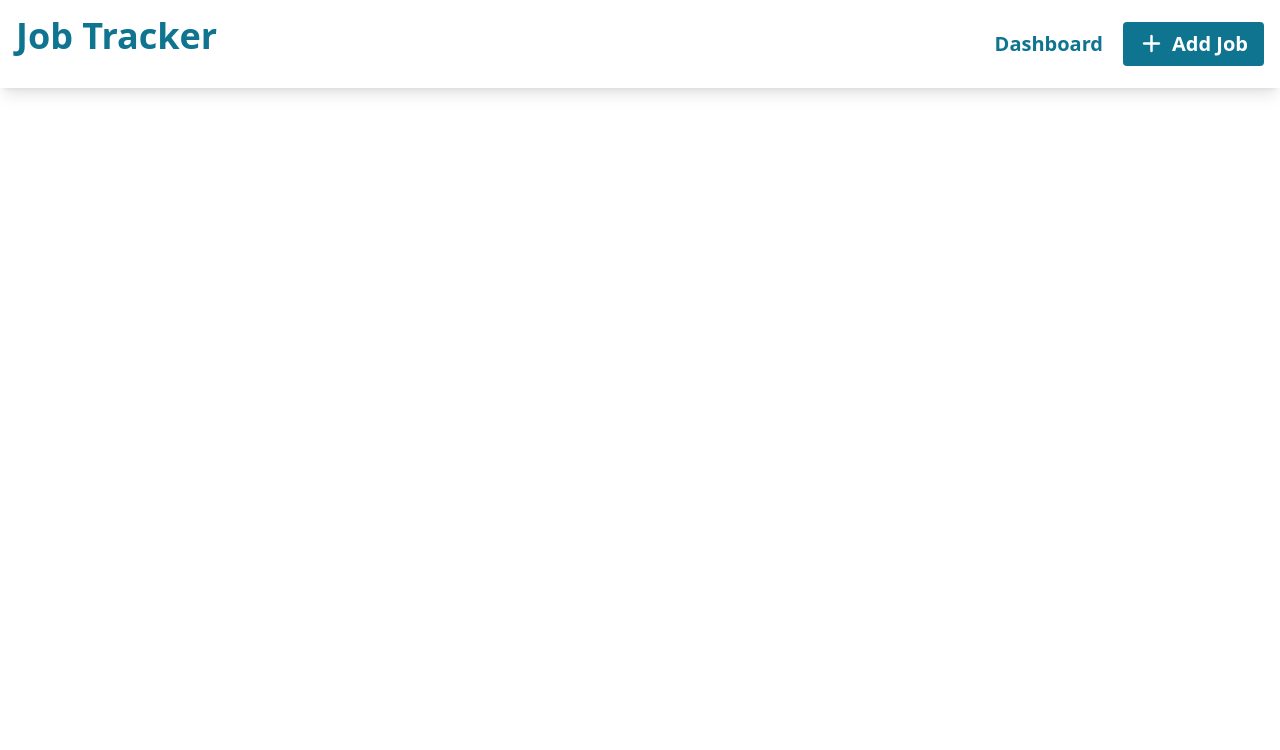
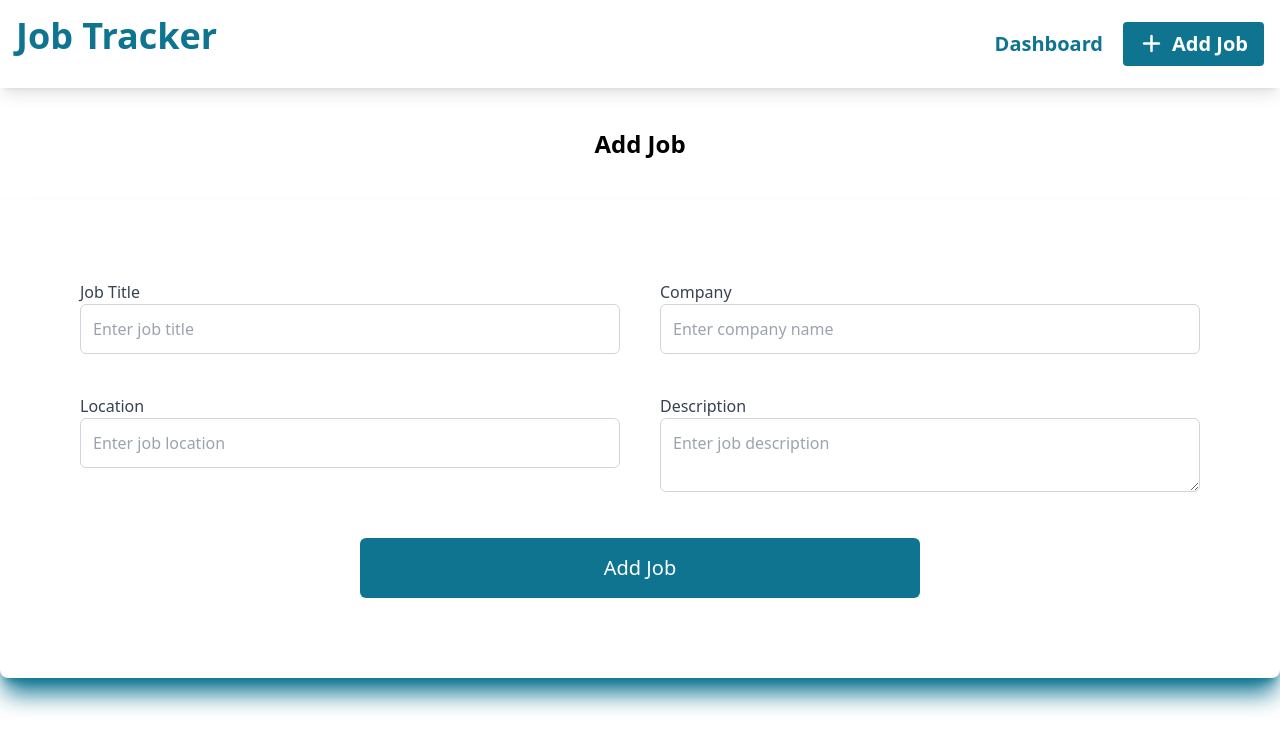
Before and after one commit to Nada-ibrahim12/Job-Application-Tracker-ReactJS, a React (Vite) app: page /add in a window 1280 px wide. Shown: the top 750 px of the page. Built offline with nearby package versions, Linux system fonts and the light colour scheme.

Commit message:
AddJob page

```diff
--- a/src/App.jsx
+++ b/src/App.jsx
@@ -1,7 +1,7 @@
 // App.jsx
 import { BrowserRouter as Router, Routes, Route, Link } from "react-router-dom";
 import Dashboard from "./pages/Dashboard";
-// import AddJob from "./pages/AddJob";
+import AddJob from "./pages/AddJob";
 // import JobDetails from "./pages/JobDetails";
 import Navbar from "./components/Navbar";
 
@@ -12,7 +12,7 @@ function App() {
         <Navbar />
         <Routes>
           <Route path="/" element={<Dashboard />} />
-          {/* <Route path="/add" element={<AddJob />} /> */}
+          <Route path="/add" element={<AddJob />} />
           {/* <Route path="/job/:id" element={<JobDetails />} /> */}
         </Routes>
       </div>
--- a/src/pages/AddJob.jsx
+++ b/src/pages/AddJob.jsx
@@ -0,0 +1,53 @@
+import React, { Component } from "react";
+
+export class AddJob extends Component {
+  render() {
+    return (
+      <div>
+        <h1 className="text-2xl font-bold text-center mt-10">Add Job</h1>
+        <div className="container mx-auto shadow-xl shadow-cyan-700 rounded-lg p-10 mt-10">
+          <form className="m-10 grid grid-cols-1 md:grid-cols-2 sm:grid-cols-1 gap-x-10 gap-y-6">
+            <div className="mb-4">
+              <label className="block text-gray-700">Job Title</label>
+              <input
+                type="text"
+                className="p-3 border border-gray-300 rounded-md w-full"
+                placeholder="Enter job title"
+              />
+            </div>
+            <div className="mb-4">
+              <label className="block text-gray-700">Company</label>
+              <input
+                type="text"
+                className="p-3 border border-gray-300 rounded-md w-full"
+                placeholder="Enter company name"
+              />
+            </div>
+            <div className="mb-4">
+              <label className="block text-gray-700">Location</label>
+              <input
+                type="text"
+                className="p-3 border border-gray-300 rounded-md w-full"
+                placeholder="Enter job location"
+              />
+            </div>
+            <div className="mb-4">
+              <label className="block text-gray-700">Description</label>
+              <textarea
+                className="p-3 border border-gray-300 rounded-md w-full"
+                placeholder="Enter job description"
+              ></textarea>
+            </div>
+            <div className="col-span-2 flex justify-center">
+              <button className="bg-cyan-700 text-white text-xl px-10 py-4 rounded-md w-1/2 hover:bg-cyan-900 transition-colors duration-200">
+                Add Job
+              </button>
+            </div>
+          </form>
+        </div>
+      </div>
+    );
+  }
+}
+
+export default AddJob;
```
